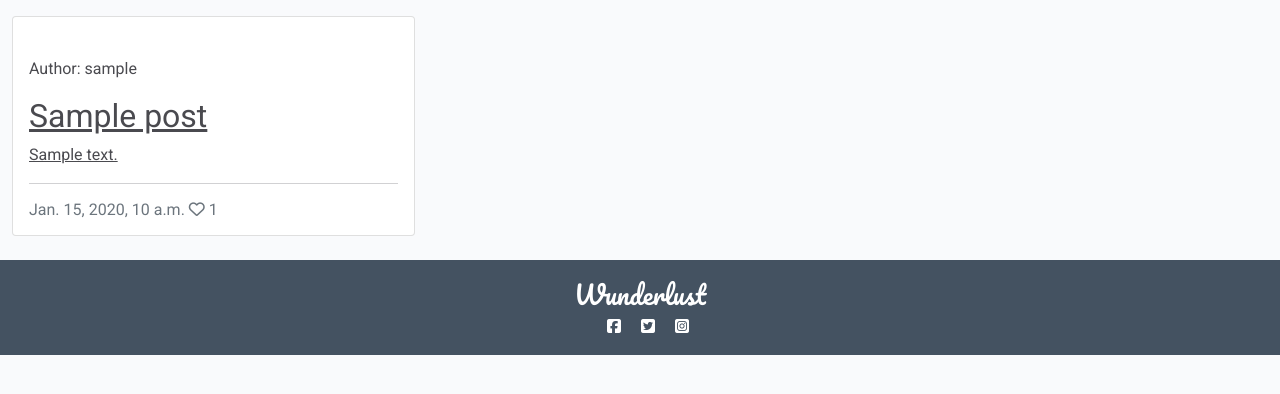
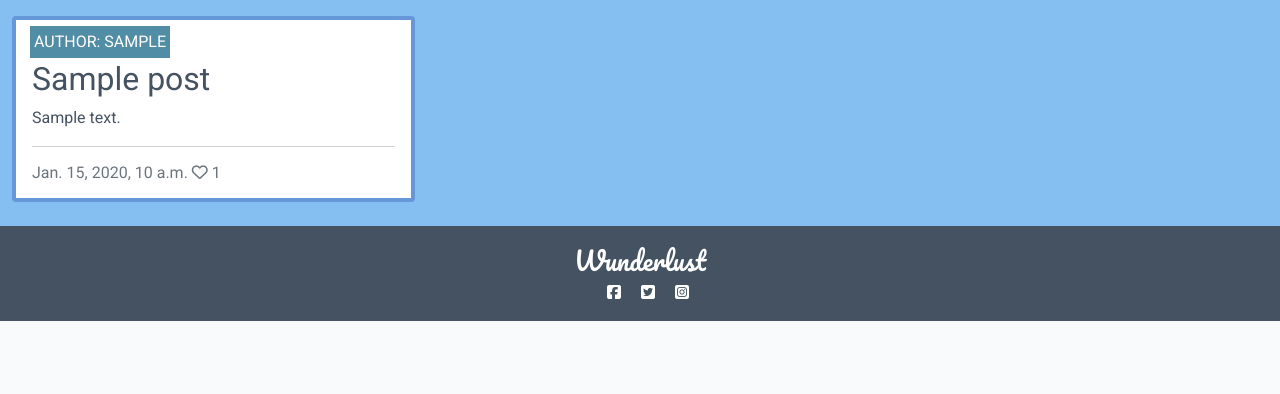
Before and after one commit to Lucy-Glanville-Brown/travel-blog, a Django app: page / in a window 1280 px wide. Shown: the part 66-460 px from the top of the page. Run offline with Django 4.2, Linux system fonts and the light colour scheme; tables that the repository leaves empty hold one stand-in row (values such as "Sample post"); some libraries are stand-ins or nearby versions.

Commit message:
Add styling to blog post container and blog content to style.css

```diff
--- a/static/css/style.css
+++ b/static/css/style.css
@@ -33,3 +33,78 @@ a { color: inherit; }
     font-size: 1.6rem;
     font-weight: 400;
 }
+
+/* Main content container */
+
+.main-bg {
+    background-color: #85bff2;
+}
+
+/* Blog Posts */
+
+.card {
+    border: 4px solid #6698d9;
+    background-color: f2f0d0;
+}
+
+.image-container {
+    position: relative;
+}
+
+.image-flash {
+    position: absolute;
+    bottom: 5%;
+    min-width: 30%;
+    left: -2px;
+    background-color: #518ea6;
+}
+
+.author {
+    color: white;
+    margin: 4px;
+    text-transform: uppercase;
+}
+
+.masthead {
+    margin-top: 10px;
+    overflow: hidden;
+    position: relative;
+    display: inline-block;
+    height: 33vh;
+    width: 100%;
+}
+
+.masthead-text {
+    background-color: #445261;
+    color: white;
+    position: relative;
+}
+
+.masthead-image {
+    position: relative;
+    overflow: hidden;
+}
+
+.masthead-image:after {
+    content: "";
+    position: absolute;
+    top: 0;
+    right: 90%;
+    height: 100%;
+    width: 150%;
+    background: #445261;
+    -webkit-transform: skew(15deg);
+    -moz-transform: skew(15deg);
+    transform: skew(15deg);
+    z-index: 100;
+}
+
+.post-link {
+    text-decoration: none;
+    color: #445261;
+}
+
+.post-link:hover,
+.page-link {
+    color: #E84610;
+}
```
